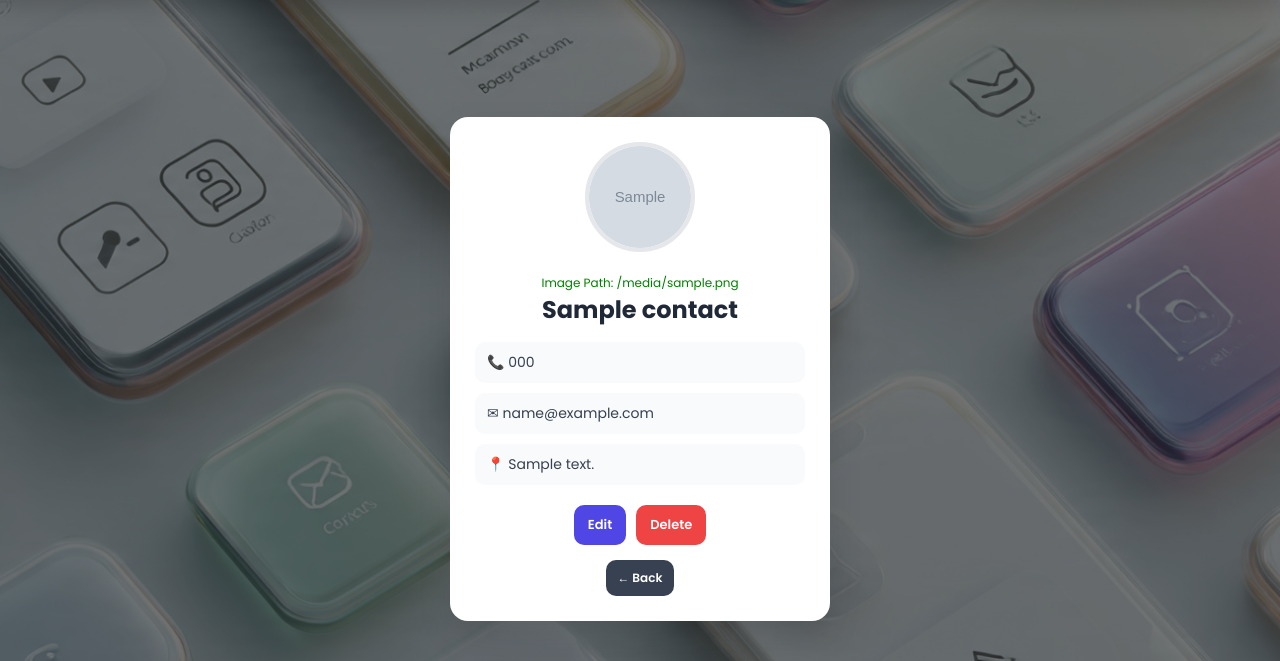
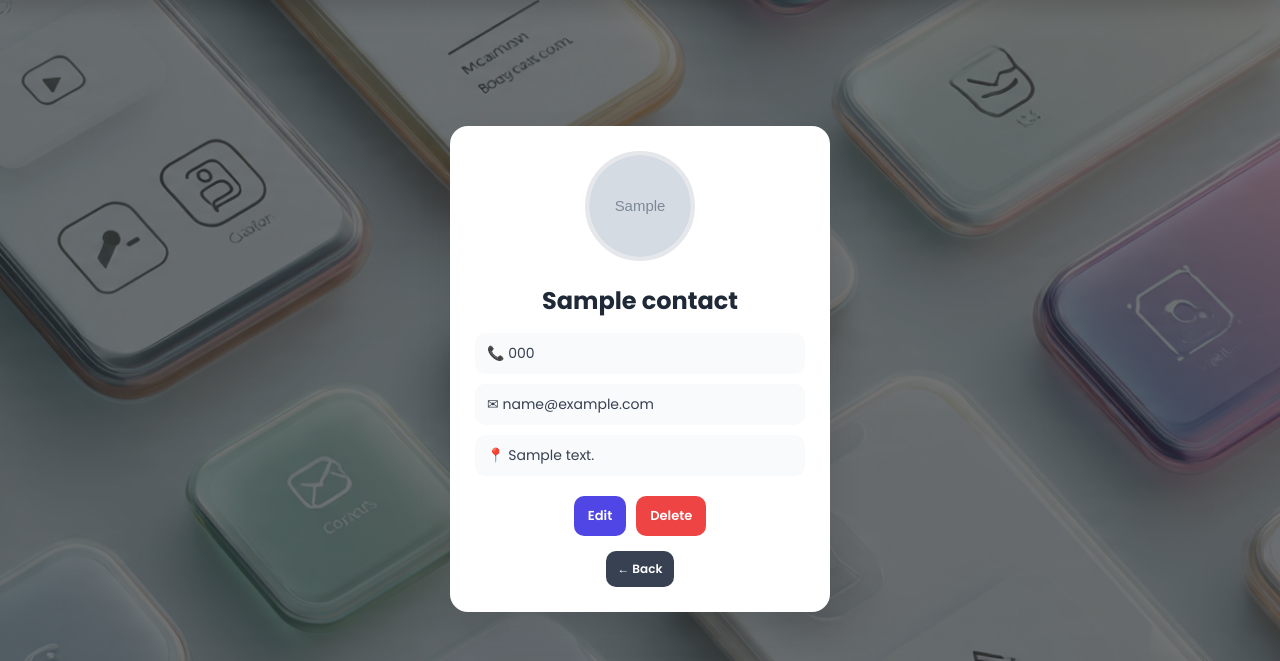
Before and after one commit to nuzribnk-sudo/contact-book, a Django app: page /view/1/ in a window 1280 px wide. Shown: the part 62-723 px from the top of the page. Run offline with Django 5.2, Linux system fonts and the light colour scheme; a user stored in the database is signed in; tables that the repository leaves empty hold one stand-in row (values such as "Sample post"); grey boxes marked "Sample" are stand-in pictures.

Commit message:
Remove image path

```diff
--- a/templates/viewcontact.html
+++ b/templates/viewcontact.html
@@ -141,9 +141,6 @@
 
         {% if contact.image %}
             <img src="{{ contact.image.url }}" class="profile-img">
-            <p style="font-size:12px;color:green;word-break:break-all;">
-                Image Path: {{ contact.image.url }}
-            </p>
         {% else %}
             <img src="{% static 'images/default.png' %}" class="profile-img">
             <p style="color:red;">
```
